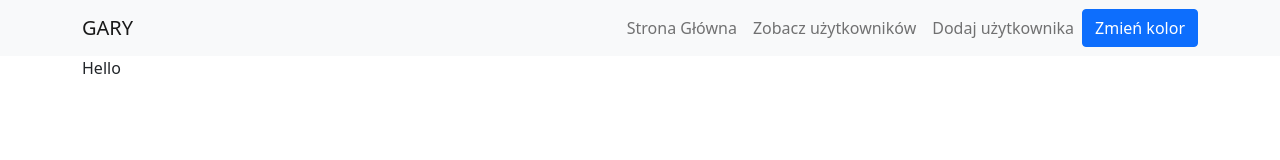
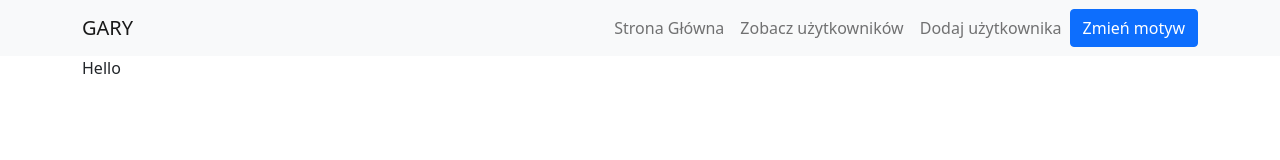
Before and after one commit to pjwstkIOprojekt/webclient, a React (Create React App) app: page / in a window 1280 px wide. Shown: the top 160 px of the page. Built offline with nearby package versions, Linux system fonts and the light colour scheme.

Commit message:
Added light/dark theme support

```diff
--- a/src/App.tsx
+++ b/src/App.tsx
@@ -8,71 +8,39 @@ import UserForm from "./components/content/users/UserForm";
 import DeleteUser from "./components/content/users/DeleteUser";
 import { Navbar, Nav } from "react-bootstrap";
 
+interface AppStatus {
+  isDarkThemeEnabled: boolean
+}
+
 export default class App extends React.Component {
-  state: { color: number }
+  state: AppStatus
 
-  constructor(props: {}) {
+  constructor(props: Readonly<{}>) {
     super(props);
 
     this.state = {
-      color: 0
+      isDarkThemeEnabled: false
     };
   }
 
-  changeColor = () => {
-    if (this.state.color > 4) {
-      this.setState({
-        color: 0
-      });
-    }
-    else {
-      this.setState({
-        color: this.state.color + 1
-      });
-    }
+  changeTheme = () => {
+    this.setState({
+      isDarkThemeEnabled: !this.state.isDarkThemeEnabled
+    });
   };
 
-  getNavbarStyle = (id: number) => {
-    switch (id) {
-      case 1:
-        return "success";
-      case 2:
-        return "warning";
-      case 3:
-        return "info";
-      case 4:
-        return "dark";
-      default:
-        return "light";
-    }
+  getNavbarStyle = () => {
+    return this.state.isDarkThemeEnabled ? "dark" : "light";
   };
 
-  getNavbarVariant = (id: number): "dark" | "light" => {
-    switch (id) {
-      case 4:
-        return "dark";
-      default:
-        return "light";
-    }
-  };
-
-  getButtonStyle = (id: number) => {
-    switch (id) {
-      case 1:
-        return "warning";
-      case 2:
-        return "dark";
-      case 3:
-        return "dark";
-      default:
-        return "primary";
-    }
+  getButtonStyle = () => {
+    return this.state.isDarkThemeEnabled ? "warning" : "primary";
   };
 
   render() {
     return (
       <BrowserRouter>
-        <Navbar bg={this.getNavbarStyle(this.state.color)} variant={this.getNavbarVariant(this.state.color)} expand="lg">
+        <Navbar bg={this.getNavbarStyle()} variant={this.getNavbarStyle()} expand="lg">
           <Container>
             <Navbar.Brand>GARY</Navbar.Brand>
             <Navbar.Toggle aria-controls="basic-navbar-nav" />
@@ -93,7 +61,7 @@ export default class App extends React.Component {
               Strona Główna
               </Link> */}
             </Nav>
-            <Button variant={this.getButtonStyle(this.state.color)} onClick={this.changeColor}>Zmień kolor</Button>
+            <Button variant={this.getButtonStyle()} onClick={this.changeTheme}>Zmień motyw</Button>
           </Container>
         </Navbar>
         <Routes>
```
